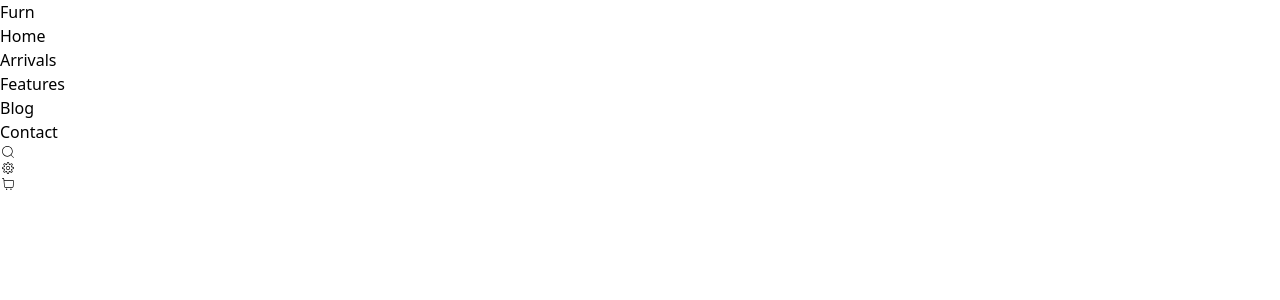
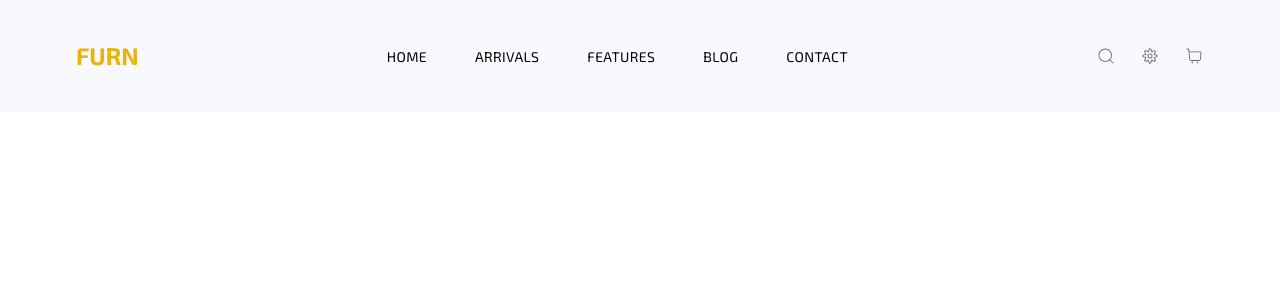
Before and after one commit to Tusar78/Furn, a React (Create React App) app: page / in a window 1280 px wide. Shown: the top 300 px of the page. Built offline with nearby package versions, Linux system fonts and the light colour scheme.

Commit message:
Navigation design 80% done

```diff
--- a/src/App.css
+++ b/src/App.css
@@ -1,5 +1,5 @@
 /* =-= Exo 2 - For Heading =-= */
-@import url('https://fonts.googleapis.com/css2?family=Exo+2:wght@200;300;400;500;600;700&display=swap');
+@import url('https://fonts.googleapis.com/css2?family=Exo+2:wght@300;400;500;600;700&display=swap');
 
 /* =-= Alegreya Sans - For body font =-= */
 @import url('https://fonts.googleapis.com/css2?family=Alegreya+Sans:wght@300;400;500;700&display=swap');
@@ -8,3 +8,9 @@
 @tailwind base;
 @tailwind components;
 @tailwind utilities;
+
+@layer components {
+  .custom-container {
+    @apply max-w-[1140px] pl-4 pr-4 mx-auto;
+  }
+}
--- a/src/Components/Navbar/Navbar.css
+++ b/src/Components/Navbar/Navbar.css
@@ -0,0 +1,32 @@
+@tailwind components;
+
+@layer components {
+  .navigation {
+    @apply w-full bg-[#F8F9FD];
+  }
+
+  .nav {
+    @apply max-w-[1160px] h-28 flex justify-between items-center;
+  }
+
+  .nav__list {
+    @apply flex space-x-12;
+  }
+
+  .attributes__list {
+    @apply flex space-x-6;
+  }
+
+  .nav__brand {
+    @apply text-2xl font-head font-bold uppercase text-yellow-500;
+  }
+
+  .nav__link {
+    @apply uppercase font-head text-sm tracking-wide transition duration-300 hover:text-yellow-500;
+  }
+
+  .attributes__item {
+    @apply text-[20px] text-[#616060] cursor-pointer transition duration-300 hover:text-yellow-500;
+  }
+
+}
--- a/src/Components/Navbar/Navbar.jsx
+++ b/src/Components/Navbar/Navbar.jsx
@@ -1,10 +1,11 @@
 import React from "react";
 import { CiSearch, CiSettings, CiShoppingCart } from "react-icons/ci";
+import './Navbar.css'
 
 const Navbar = () => {
   return (
-    <>
-      <nav className="nav section">
+    <section className="navigation section">
+      <nav className="nav custom-container">
         <a href="/" className="nav__brand">
           Furn
         </a>
@@ -35,7 +36,7 @@ const Navbar = () => {
           </ul>
         </div>
       </nav>
-    </>
+    </section>
   );
 };
 
--- a/tailwind.config.js
+++ b/tailwind.config.js
@@ -4,7 +4,7 @@ module.exports = {
   theme: {
     extend: {
       fontFamily: {
-        heading: ["Exo 2", "sans-serif"],
+        head: ["'Exo 2'", "sans-serif"],
         body: ["Alegreya Sans", "sans-serif"],
       },
     },
```
